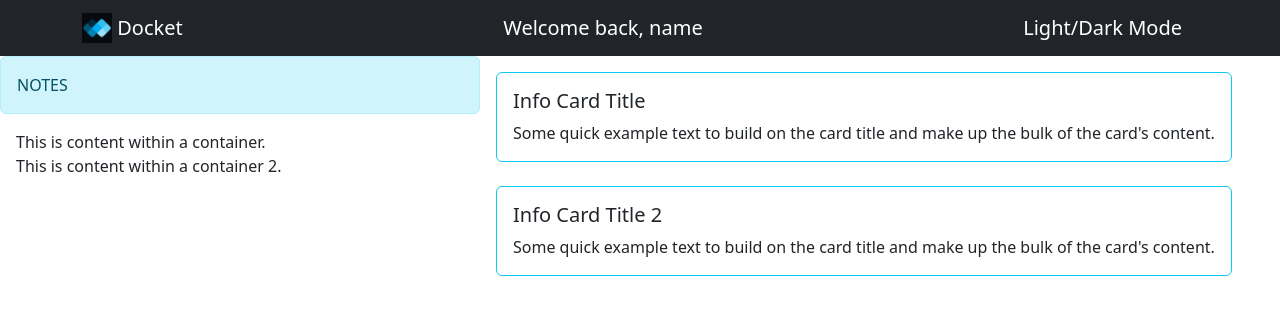
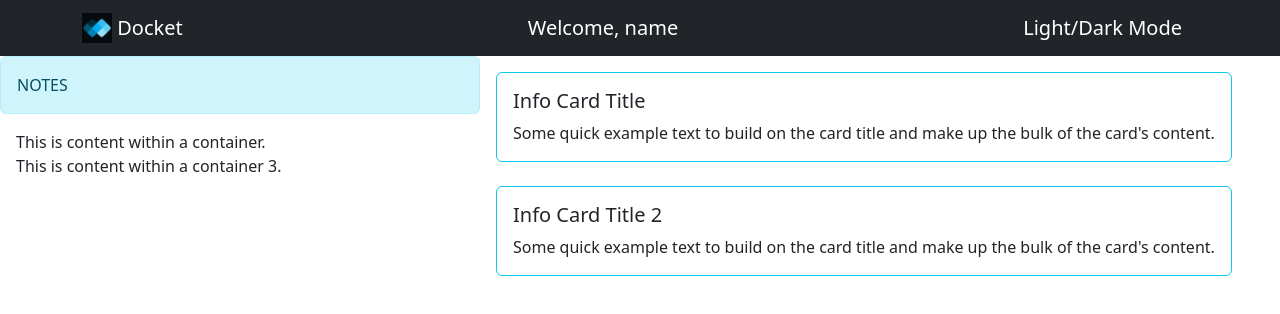
Before and after one commit to bouzianeseffah/front-end-project, a React (Create React App) app in the folder todo-list-project/: page / in a window 1280 px wide. Shown: the top 314 px of the page. Built offline with nearby package versions, Linux system fonts and the light colour scheme.

Commit message:
Working on Dark mode

```diff
--- a/todo-list-project/public/index.css
+++ b/todo-list-project/public/index.css
@@ -1,8 +1,7 @@
 
 /* General */
 hr {
- height: 1rem;
-  width: 100vw;
+  width: auto;
 }
 
 
@@ -33,6 +32,9 @@ hr {
 
 .offcanvas-body {
  margin: 0 1rem;
+ flex-grow: 0!important;
+ /* Working on padding in full width */
+ padding: 0 16px;
 }
 
 /* Lists */
--- a/todo-list-project/src/components/Lists.js
+++ b/todo-list-project/src/components/Lists.js
@@ -1,6 +1,5 @@
 import React from "react";
 import Card from 'react-bootstrap/Card';
-
 
 export default function Lists() {
  return (
--- a/todo-list-project/src/components/Navbar.js
+++ b/todo-list-project/src/components/Navbar.js
@@ -19,8 +19,9 @@ function Nav() {
             Docket
           </Navbar.Brand>
           <Navbar.Brand >
-            Welcome back, name
+            Welcome, name
           </Navbar.Brand>
+          {/* Light dark mode button */}
           <Navbar.Brand href="#home">
             Light/Dark Mode
           </Navbar.Brand>
--- a/todo-list-project/src/components/Sidebar.js
+++ b/todo-list-project/src/components/Sidebar.js
@@ -26,14 +26,14 @@ function Sidebar() {
         <Offcanvas.Header closeButton>
           <Offcanvas.Title>Notes</Offcanvas.Title>
         </Offcanvas.Header>
-        <Offcanvas.Body>
+        <Offcanvas.Body >
           <p className="mb-0">
             This is content within a container.
           </p>
         </Offcanvas.Body>
         <Offcanvas.Body>
           <p className="mb-0">
-            This is content within a container 2.
+            This is content within a container 3.
           </p>
         </Offcanvas.Body>
       </Offcanvas>
```
